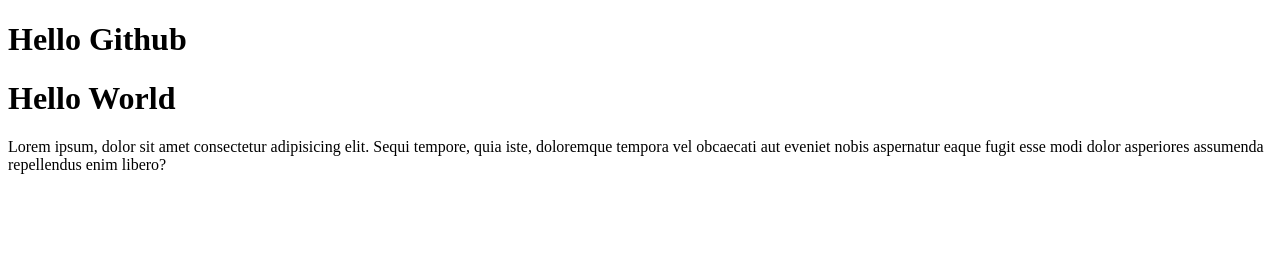
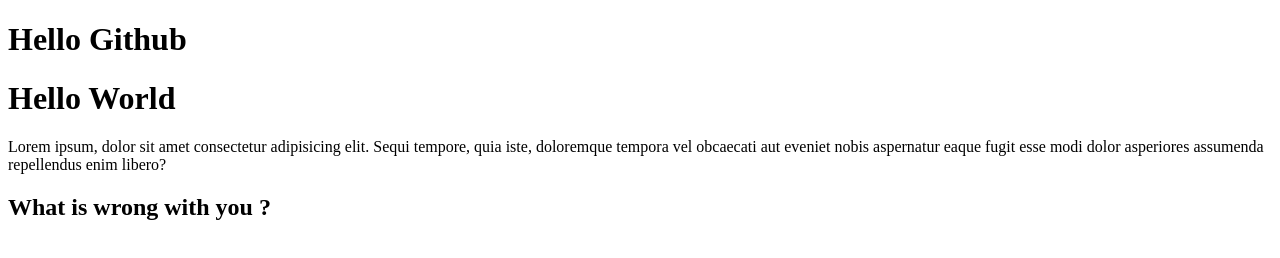
Before and after one commit to khs-it/hello, a plain HTML site: page index.html in a window 1280 px wide. Drawn offline with Linux system fonts and the light colour scheme.

Commit message:
add a h2 tag

```diff
--- a/index.html
+++ b/index.html
@@ -9,5 +9,7 @@
     <h1>Hello Github</h1>
     <h1>Hello World</h1>
     <p>Lorem ipsum, dolor sit amet consectetur adipisicing elit. Sequi tempore, quia iste, doloremque tempora vel obcaecati aut eveniet nobis aspernatur eaque fugit esse modi dolor asperiores assumenda repellendus enim libero?</p>
+
+    <h2>What is wrong with you ?</h2>
 </body>
 </html>
```
